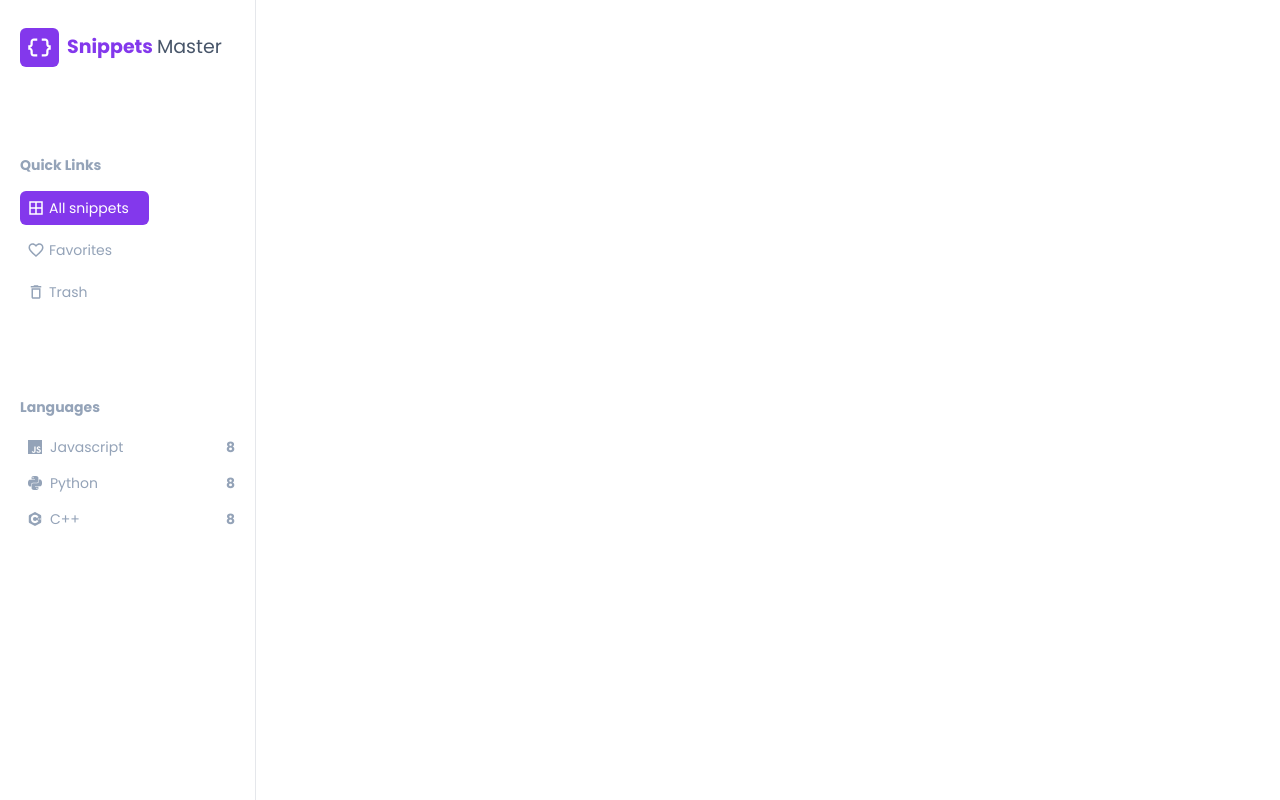
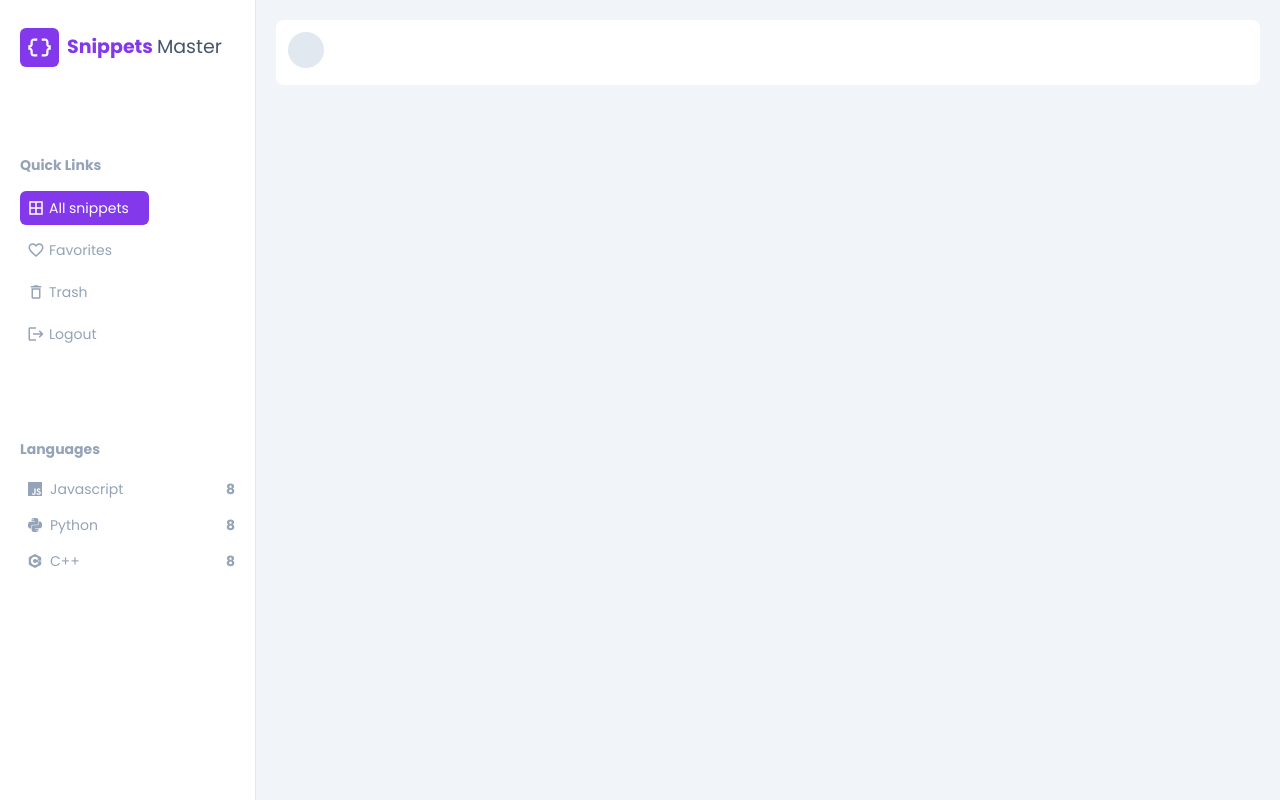
Before and after one commit to Krouta1/code-snippet-app, a Next.js app: page /my-notes in a window 1280 px wide. Built offline with nearby package versions, Linux system fonts and the light colour scheme; no server answers.

Commit message:
context api, changed sidebar and topbar

```diff
--- /dev/null
+++ b/ContextApi.tsx
@@ -0,0 +1,84 @@
+"use client";
+import React, { createContext, ReactNode } from "react";
+import {
+  BorderAll,
+  DeleteOutlineOutlined,
+  FavoriteBorder,
+  Logout,
+} from "@mui/icons-material";
+
+interface GlobalContextType {
+  sideBarMenuObject: {
+    sideBarMenu: SideBarMenu[];
+    setSideBarMenu: React.Dispatch<React.SetStateAction<SideBarMenu[]>>;
+  };
+}
+
+interface SideBarMenu {
+  id: number;
+  name: string;
+  isSelected: boolean;
+  icons: ReactNode;
+}
+
+const ContextProvider = createContext<GlobalContextType | undefined>({
+  sideBarMenuObject: {
+    sideBarMenu: [],
+    setSideBarMenu: () => {},
+  },
+});
+
+export default function GlobalContextProvider({
+  children,
+}: {
+  children: ReactNode;
+}) {
+  const [sideBarMenu, setSideBarMenu] = React.useState<SideBarMenu[]>([
+    {
+      id: 1,
+      name: "All snippets",
+      isSelected: true,
+      icons: <BorderAll sx={{ fontSize: 18 }} />,
+    },
+    {
+      id: 2,
+      name: "Favorites",
+      isSelected: false,
+      icons: <FavoriteBorder sx={{ fontSize: 18 }} />,
+    },
+    {
+      id: 3,
+      name: "Trash",
+      isSelected: false,
+      icons: <DeleteOutlineOutlined sx={{ fontSize: 18 }} />,
+    },
+    {
+      id: 4,
+      name: "Logout",
+      isSelected: false,
+      icons: <Logout sx={{ fontSize: 18 }} />,
+    },
+  ]);
+
+  return (
+    <ContextProvider.Provider
+      value={{
+        sideBarMenuObject: { sideBarMenu, setSideBarMenu },
+      }}
+    >
+      {children}
+    </ContextProvider.Provider>
+  );
+}
+
+export const useGlobalContext = () => {
+  const context = React.useContext(ContextProvider);
+
+  if (!context) {
+    throw new Error(
+      "useGlobalContext must be used within a GlobalContextProvider",
+    );
+  }
+
+  return context;
+};
--- /dev/null
+++ b/app/components/ContentArea/ContentArea.tsx
@@ -0,0 +1,12 @@
+import React from "react";
+import Topbar from "../Topbar/Topbar";
+
+const ContentArea = () => {
+  return (
+    <div className="w-4/5 bg-slate-100 p-5">
+      <Topbar />
+    </div>
+  );
+};
+
+export default ContentArea;
--- a/app/components/Sidebar/QuickLinks.tsx
+++ b/app/components/Sidebar/QuickLinks.tsx
@@ -1,27 +1,40 @@
-import {
-  BorderAll,
-  DeleteOutlineOutlined,
-  FavoriteBorder,
-} from "@mui/icons-material";
+"use client";
+import { useGlobalContext } from "@/ContextApi";
 import React from "react";
 
 const QuickLinks = () => {
+  const {
+    sideBarMenuObject: { sideBarMenu, setSideBarMenu },
+  } = useGlobalContext();
+
+  function handleMenuClick(id: number) {
+    const newMenu = sideBarMenu.map((menu) => {
+      if (menu.id === id) {
+        return { ...menu, isSelected: true };
+      }
+      return { ...menu, isSelected: false };
+    });
+    setSideBarMenu(newMenu);
+  }
+
   return (
     <div className="mt-20 text-sm">
       <div className="font-bold text-slate-400">Quick Links</div>
       <ul className="mt-4 flex flex-col gap-2 text-slate-400">
-        <li className="flex w-3/5 items-center gap-1 rounded-md bg-primary p-[7px] text-white">
-          <BorderAll sx={{ fontSize: 18 }} />
-          <span>All snippets</span>
-        </li>
-        <li className="flex w-3/5 items-center gap-1 rounded-md p-[7px] hover:bg-primary hover:text-white">
-          <FavoriteBorder sx={{ fontSize: 18 }} />
-          <span>Favorites</span>
-        </li>
-        <li className="flex w-3/5 items-center gap-1 rounded-md p-[7px] hover:bg-primary hover:text-white">
-          <DeleteOutlineOutlined sx={{ fontSize: 18 }} />
-          <span>Trash</span>
-        </li>
+        {sideBarMenu.map((menu) => (
+          <li
+            onClick={() => handleMenuClick(menu.id)}
+            key={menu.id}
+            className={`flex w-3/5 cursor-pointer items-center gap-1 rounded-md p-[7px] ${
+              menu.isSelected
+                ? "bg-primary text-white"
+                : "hover:bg-primary hover:text-white"
+            }`}
+          >
+            {menu.icons}
+            <span>{menu.name}</span>
+          </li>
+        ))}
       </ul>
     </div>
   );
--- /dev/null
+++ b/app/components/Topbar/ProfileUser.tsx
@@ -0,0 +1,39 @@
+"use client";
+import { useUser } from "@clerk/nextjs";
+import Image from "next/image";
+import React from "react";
+
+const ProfileUser = () => {
+  const { user } = useUser();
+  const imageUrl = user?.imageUrl;
+
+  const loading = (
+    <div className="mb-[5px] h-9 w-9 rounded-full bg-slate-200"></div>
+  );
+
+  return (
+    <div className="flex items-center gap-3">
+      {!user ? (
+        loading
+      ) : (
+        <div>
+          <Image
+            src={imageUrl || ""}
+            width={40}
+            height={40}
+            alt="Profile Picture"
+            className="rounded-full"
+          />
+        </div>
+      )}
+      <div className="flex flex-col text-sm">
+        <span className="font-semibold text-slate-900">{user?.fullName}</span>
+        <span className="text-[11px] text-slate-500">
+          {user?.emailAddresses[0].emailAddress}
+        </span>
+      </div>
+    </div>
+  );
+};
+
+export default ProfileUser;
--- /dev/null
+++ b/app/components/Topbar/Topbar.tsx
@@ -0,0 +1,12 @@
+import React from "react";
+import ProfileUser from "./ProfileUser";
+
+const Topbar = () => {
+  return (
+    <div className="flex items-center justify-between rounded-lg bg-white p-3">
+      <ProfileUser />
+    </div>
+  );
+};
+
+export default Topbar;
--- a/app/layout.tsx
+++ b/app/layout.tsx
@@ -2,6 +2,7 @@ import type { Metadata } from "next";
 import { Poppins } from "next/font/google";
 import "./globals.css";
 import { ClerkProvider } from "@clerk/nextjs";
+import GlobalContextProvider from "@/ContextApi";
 
 const poppins = Poppins({
   subsets: ["latin"],
@@ -22,7 +23,9 @@ export default function RootLayout({
   return (
     <ClerkProvider>
       <html lang="en">
-        <body className={`${poppins.className} antialiased`}>{children}</body>
+        <GlobalContextProvider>
+          <body className={`${poppins.className} antialiased`}>{children}</body>
+        </GlobalContextProvider>
       </html>
     </ClerkProvider>
   );
--- a/app/my-notes/page.tsx
+++ b/app/my-notes/page.tsx
@@ -1,9 +1,11 @@
+import ContentArea from "../components/ContentArea/ContentArea";
 import Sidebar from "../components/Sidebar/Sidebar";
 
 const MyNotesPage = async () => {
   return (
-    <div>
+    <div className="flex">
       <Sidebar />
+      <ContentArea />
     </div>
   );
 };
--- a/next.config.mjs
+++ b/next.config.mjs
@@ -1,4 +1,8 @@
 /** @type {import('next').NextConfig} */
-const nextConfig = {};
+const nextConfig = {
+  images: {
+    domains: ["img.clerk.com"],
+  },
+};
 
 export default nextConfig;
```
